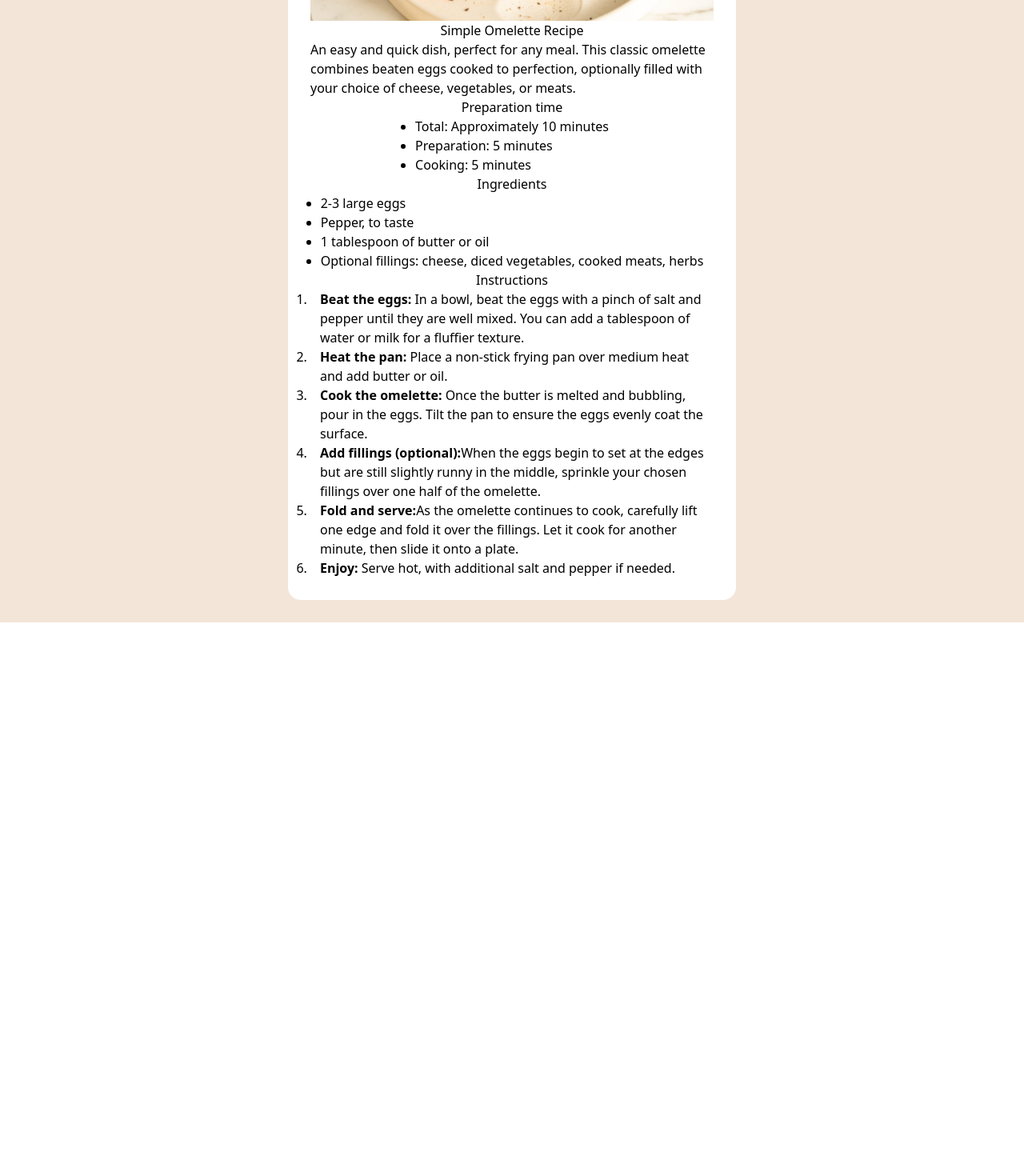
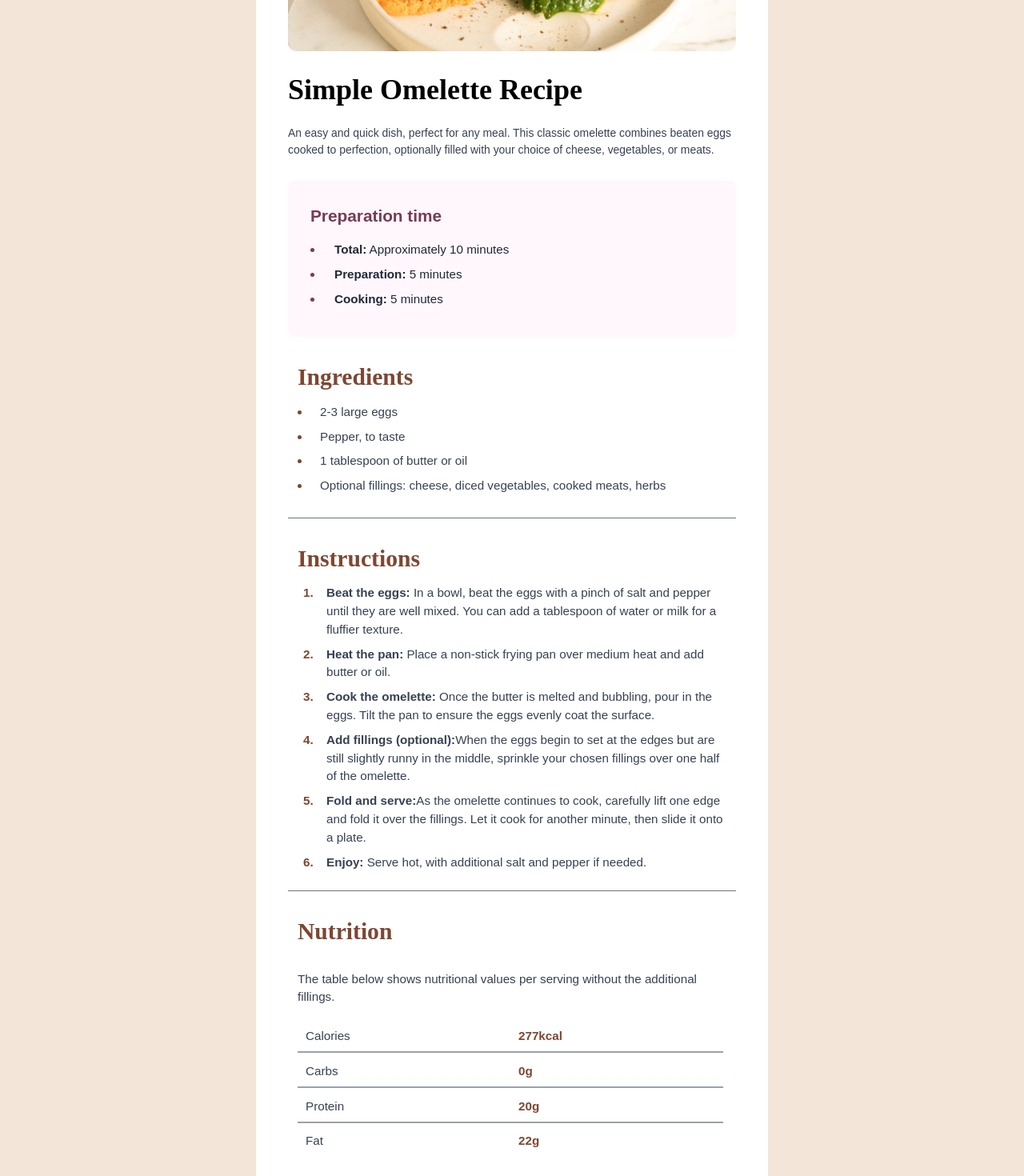
Before and after one commit to IndranjanaChatterjee/Recipe-page, a React (Vite) app in the folder recipe-page/: page / in a window 1280 px wide. Shown: the part 260-1730 px from the top of the page at 80% size. Before the commit the page ends 1038 px from the top, so only its background shows below. Built offline with nearby package versions, Linux system fonts and the light colour scheme.

Commit message:
feat:Main Design

```diff
--- a/recipe-page/src/App.jsx
+++ b/recipe-page/src/App.jsx
@@ -10,32 +10,40 @@ function App() {
   return (
     <>
       <div className="w-full h-full flex justify-center items-center bg-[#f3e5d8]">
-        <div className="flex flex-col justify-center items-center bg-white p-7 rounded-2xl w-[35rem] m-7">
-          <img src={food} alt="food" className="w-[32rem]" />
-          <h1>Simple Omelette Recipe</h1>
-          <p>
+        <div className="flex flex-col justify-center items-center bg-white sm:p-10 rounded-2xl w-[40rem] sm:m-7">
+          <img src={food} alt="food" className="w-[36rem] rounded-[0.7rem]" />
+          <div className="p-6 md:p-0">
+          <h1 className="text-left w-full font-young-serif-regular font-bold text-4xl mt-7 mb-6">Simple Omelette Recipe</h1>
+          <p className="text-[0.87rem] text-gray-700 font-medium mb-7">
             An easy and quick dish, perfect for any meal. This classic omelette
             combines beaten eggs cooked to perfection, optionally filled with
             your choice of cheese, vegetables, or meats.
           </p>
-          <h3>Preparation time</h3>
-          <ul className="list-disc">
-            <li>Total: Approximately 10 minutes</li>
-            <li>Preparation: 5 minutes</li>
-            <li>Cooking: 5 minutes</li>
+          <div className="w-full flex flex-col justify-center items-start bg-[#fff7fc] pt-7 pb-7 pl-11 pr-11 rounded-[0.5rem] mt-1 mb-7">
+          <h3 className="text-[#773b54] font-bold w-full text-left relative left-[-1rem] mb-2 text-[1.3rem]">Preparation time</h3>
+          <ul className="list-disc marker:text-[#773b54] text-gray-800 text-[0.95rem]">
+            <li className="my-2"><p className="ml-3.5"><b>Total:</b> Approximately 10 minutes</p></li>
+            <li className="my-2"><p className="ml-3.5"><b>Preparation:</b> 5 minutes</p></li>
+            <li className="my-2"><p className="ml-3.5"><b>Cooking:</b> 5 minutes</p></li>
           </ul>
-          <h2>Ingredients</h2>
-          <ul className="list-disc">
-            <li>2-3 large eggs</li>
-            <li>Pepper, to taste</li>
-            <li>1 tablespoon of butter or oil</li>
-            <li>
-              Optional fillings: cheese, diced vegetables, cooked meats, herbs
+          </div>
+          <div className="w-full ml-7 mb-7">
+          <h2 className="text-[#7d4733] w-full  relative left-[-1rem] text-[1.85rem] font-semibold mb-2.5">Ingredients</h2>
+          <ul className="list-disc marker:text-[#7d4733] text-gray-700 text-[0.95rem]">
+            <li className="my-2"><p className="ml-3">2-3 large eggs</p></li>
+            <li className="my-2"><p className="ml-3">Pepper, to taste</p></li>
+            <li className="my-2"><p className="ml-3">1 tablespoon of butter or oil</p></li>
+            <li className="my-2">
+              <p className="ml-3">Optional fillings: cheese, diced vegetables, cooked meats, herbs</p>
+
             </li>
           </ul>
-          <h2>Instructions</h2>
-          <ol className="list-decimal">
-            <li>
+          </div>
+          <div className="w-full h-[0.05rem] bg-gray-500 "></div>
+          <div className="mt-7 text-[0.95rem] mb-6 text-gray-700 ml-7">
+          <h2 className="text-[#7d4733] w-full relative left-[-1rem]  text-[1.85rem] font-semibold mb-2.5">Instructions</h2>
+          <ol className="list-decimal marker:text-[#7d4733] marker:font-bold">
+            <li className="m-2">
               <p className="ml-3">
                 {" "}
                 <b>Beat the eggs:</b> In a bowl, beat the eggs with a pinch of
@@ -43,20 +51,20 @@ function App() {
                 tablespoon of water or milk for a fluffier texture.
               </p>
             </li>
-            <li>
+            <li className="m-2">
               <p className="ml-3">
                 <b>Heat the pan:</b> Place a non-stick frying pan over medium
                 heat and add butter or oil.
               </p>
             </li>
-            <li>
+            <li className="m-2">
               <p className="ml-3">
                 <b>Cook the omelette:</b> Once the butter is melted and
                 bubbling, pour in the eggs. Tilt the pan to ensure the eggs
                 evenly coat the surface.
               </p>
             </li>
-            <li>
+            <li className="m-2">
               <p className="ml-3">
                 {" "}
                 <b>Add fillings (optional):</b>
@@ -65,7 +73,7 @@ function App() {
                 of the omelette.
               </p>
             </li>
-            <li>
+            <li className="m-2">
               <p className="ml-3">
                 {" "}
                 <b>Fold and serve:</b>
@@ -74,13 +82,40 @@ function App() {
                 slide it onto a plate.
               </p>
             </li>
-            <li>
+            <li className="m-2">
               <p className="ml-3">
                 <b>Enjoy:</b> Serve hot, with additional salt and pepper if
                 needed.
               </p>
             </li>
           </ol>
+          </div>
+          <div className="w-full h-[0.05rem] bg-gray-500 "></div>
+          <div className="mt-7 mb-3 ml-7 text-[0.95rem] text-gray-700">
+            <div className="flex flex-col justify-center items-start relative left-[-1rem] ">
+          <h2 className="text-[#7d4733] w-full  text-[1.85rem] font-semibold mb-2.5">Nutrition</h2>
+
+          <p className="my-4 w-full ">
+            The table below shows nutritional values per serving without the
+            additional fillings.
+          </p>
+          <div className="flex justify-center items-center flex-row  w-full">
+          <div className="w-[50%] flex flex-col justify-center items-start ">
+            <div className="h-[2.5rem] border-b-2 border-gray-400 w-full pl-2.5 my-0.5 flex flex-row justify-start items-center">Calories</div>
+            <div className="h-[2.5rem] border-b-2 border-gray-400 w-full pl-2.5 my-0.5 flex flex-row justify-start items-center">Carbs</div>
+            <div className="h-[2.5rem] border-b-2 border-gray-400 w-full pl-2.5 my-0.5 flex flex-row justify-start items-center">Protein</div>
+            <div className="h-[2.5rem]  w-full pl-2.5 flex flex-row justify-start items-center">Fat</div>
+          </div>
+          <div className="w-[50%] flex flex-col justify-center items-start text-[#7d4733] font-bold">
+            <div className="h-[2.5rem] border-b-2 border-gray-400 w-full pl-2.5 my-0.5 flex flex-row justify-start items-center">277kcal</div>
+            <div className="h-[2.5rem] border-b-2 border-gray-400 w-full pl-2.5 my-0.5 flex flex-row justify-start items-center">0g</div>
+            <div className="h-[2.5rem] border-b-2 border-gray-400 w-full pl-2.5 my-0.5 flex flex-row justify-start items-center">20g</div>
+            <div className="h-[2.5rem]  w-full pl-2.5 flex flex-row justify-start items-center">22g</div>
+          </div>
+          </div>
+          </div>
+          </div>
+          </div>
         </div>
       </div>
     </>
--- a/recipe-page/src/index.css
+++ b/recipe-page/src/index.css
@@ -1 +1,15 @@
 @import "tailwindcss";
+@import url('https://fonts.googleapis.com/css2?family=Young+Serif&display=swap');
+@import url('https://fonts.googleapis.com/css2?family=Outfit:wght@100..900&family=Young+Serif&display=swap');
+
+@theme {
+  --font-young-serif-regular:'Young Serif', 'serif'
+  --font-outfit: "Outfit", sans-serif;
+}
+
+body{
+  font-family: "Outfit", sans-serif;
+}
+h1,h2{
+    font-family: "Young Serif", serif;
+}
```
